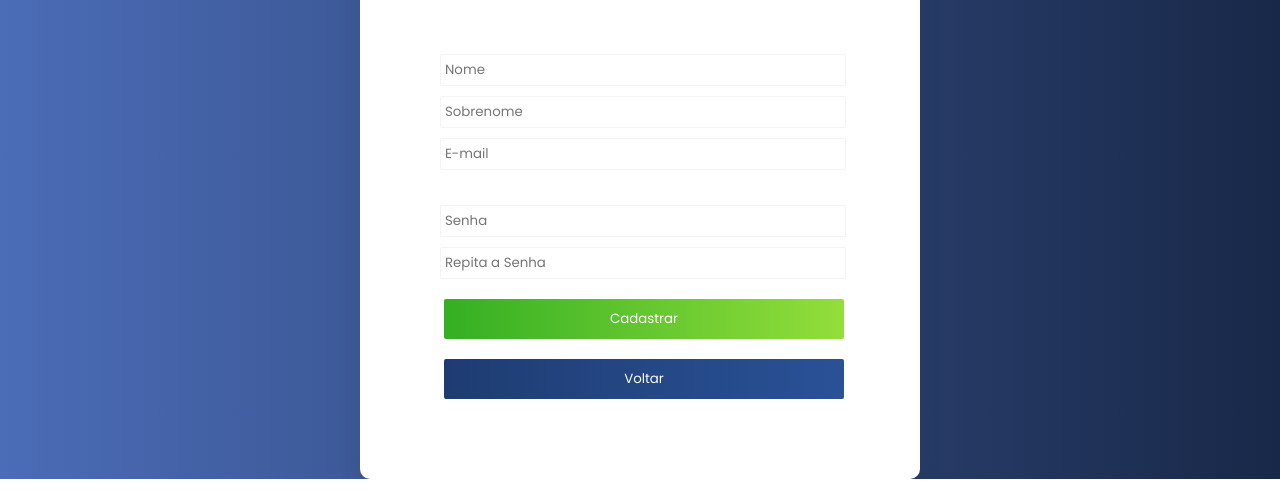
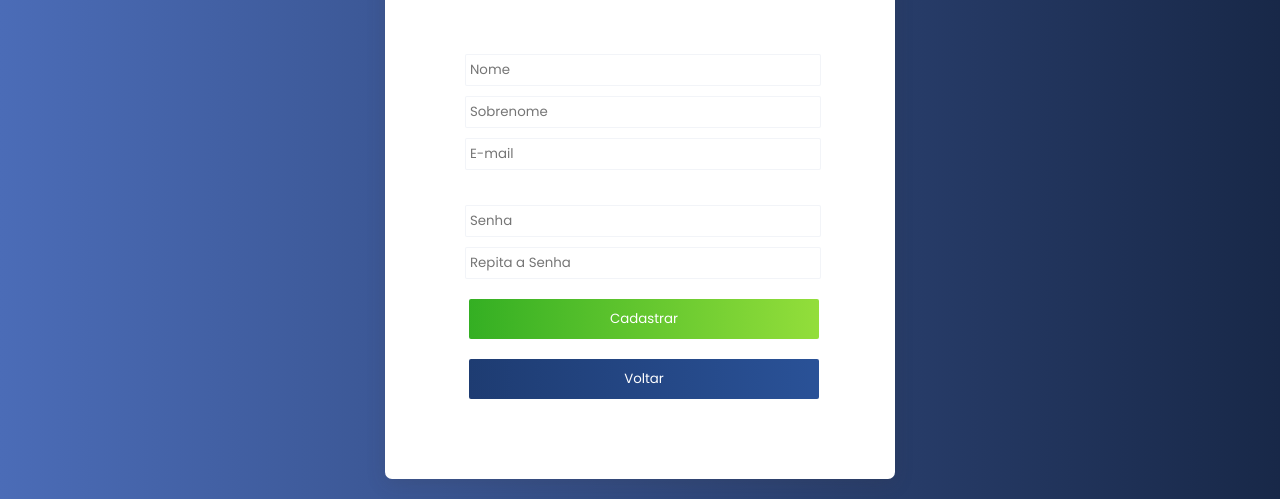
Before and after one commit to Williamluqui/painel-login, a plain HTML site: page cadastro.html in a window 1280 px wide. Shown: the part 353-852 px from the top of the page. Drawn offline with Linux system fonts and the light colour scheme.

Commit message:
painel-login

```diff
--- a/estilos/cadastro.css
+++ b/estilos/cadastro.css
@@ -1,5 +1,5 @@
 @import url('https://fonts.googleapis.com/css2?family=Lobster&family=Poppins&family=Roboto&family=Teko&display=swap');
-
+/* Tela de cadastro */
 *{
     margin: 0;
     padding: 0;
@@ -17,14 +17,15 @@ a{
     display: flex;
     justify-content: center;
     margin-top: 100px;
+    margin-bottom: 20px;
     width: 100vw;
-
+    align-items: center;
 }
 .main-login{
     background-color: #ffffff;
-    width: 400px;
+    width: 350px;
     padding: 80px;
-    border-radius: 10px;
+    border-radius: 7px;
     box-shadow: 0 5px 20px -1px #38333830;
 }
 h1 {
@@ -46,7 +47,7 @@ h2{
 
 }
 input{
-    color: #8e9097;
+    color: #e6e7eb;
     display: flex;
     margin-top: 10px;
     padding: 5px 0px;
@@ -56,7 +57,6 @@ input{
     outline-color:#e1e1ec;
     border-radius: 2px;
     border: 1px solid #34528d10;
-    font-family: 'Poppins', -apple-system, BlinkMacSystemFont, 'Segoe UI', Roboto, Oxygen, Ubuntu, Cantarell, 'Open Sans', 'Helvetica Neue', sans-serif ;
 
 }
 input:focus{
@@ -80,7 +80,7 @@ input:focus{
     transition: 0.5s ease;
 }
 .btn-green:hover {
-    background-position: right center; /* change the direction of the change here */
+    background-position: right center; /* colocar efeito da direçao do botão */
     color: #fff;
     text-decoration: none;
   }
@@ -99,8 +99,8 @@ input:focus{
     text-align: center;
     transition: 0.5s ease;
 }
-.btn-blue :hover {
-    background-position: right center; /* change the direction of the change here */
+.btn-blue:hover {
+    background-position: right center; /* colocar efeito da direçao do botão */
     color: #fff;
     text-decoration: none;
 }
@@ -109,5 +109,3 @@ p{
     margin-top: 20px;
     font-size: 0.8rem;
 }
-
-/* Tela de cadastro */
--- a/estilos/style.css
+++ b/estilos/style.css
@@ -4,11 +4,9 @@
     margin: 0;
     padding: 0;
     font-family: 'Poppins',-apple-system, BlinkMacSystemFont, 'Segoe UI', Roboto, Oxygen, Ubuntu, Cantarell, 'Open Sans', 'Helvetica Neue', sans-serif ;
-
 }
 body{
     background: linear-gradient(90deg, #4b6cb7 0%, #182848 100%);
-
 }
 a{
     text-decoration: none;
@@ -22,8 +20,8 @@ a{
 .main-login{
     background-color: #ffffff;
     padding: 80px;
-
-    border-radius: 5px;
+    width: 350px;
+    border-radius: 7px;
     box-shadow: 0 5px 20px -1px #38333830;
 }
 h1 {
@@ -42,9 +40,8 @@ h2{
     padding-top: 20px;
     padding-bottom: 40px;
     text-align: center;
-
 }
-input:not([type="checkbox"]){
+input:not([type="checkbox"]){ /* cor do input e não usado no check */
     display: inline-block;
     margin-top: 10px;
     padding: 5px 0px;
@@ -52,13 +49,12 @@ input:not([type="checkbox"]){
     outline: none;
     width: 100%;
     border: 1px solid #18284810;
+    border-radius: 1px;
 
 }
 input:focus{
     background: #2a529810;
 }
-
-
 .logado {
     margin-left: 5px;
     text-align: left;
@@ -81,7 +77,7 @@ input:focus{
     transition: 0.5s ease;
 }
 .btn-login:hover {
-    background-position: right center; /* change the direction of the change here */
+    background-position: right center; /* colocar efeito da direçao do botão */
     color: #fff;
     text-decoration: none;
   }
@@ -101,7 +97,7 @@ input:focus{
     transition: 0.5s ease;
 }
 .btn-cadastro:hover {
-    background-position: right center; /* change the direction of the change here */
+    background-position: right center; /* colocar efeito da direçao do botão */
     color: #fff;
     text-decoration: none;
   }
@@ -111,4 +107,3 @@ input:focus{
     margin-top: 20px;
     font-size: 0.8rem;
 }
-/* Tela de cadastro */
```
Also changed, not shown: imagens/Screenshot painel.jpg, imagens/Screenshot painel2.jpg, 1 other file.
